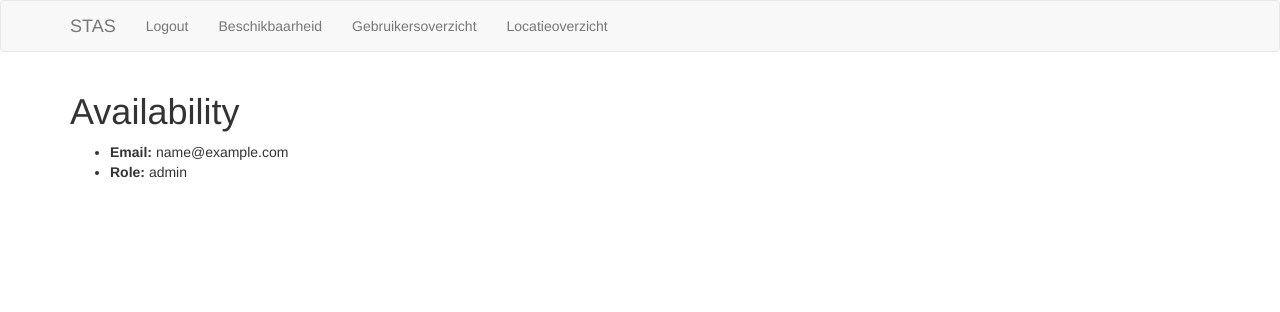
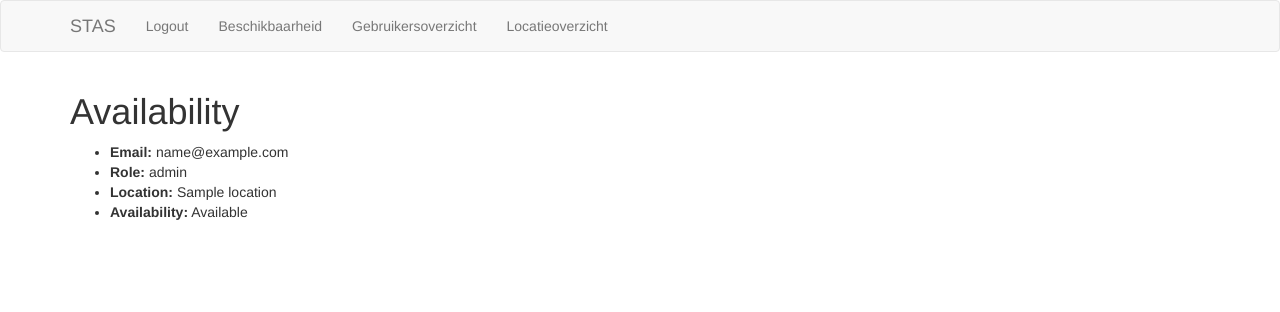
Before and after one commit to eddyvdaker/Zuyd-STAS-StudentTeacherAvailabilitySystem, a Flask app: page /availability/user/1 in a window 1280 px wide. Shown: the top 312 px of the page. Run offline with Flask 2, Linux system fonts and the light colour scheme; a user stored in the database is signed in; tables that the repository leaves empty hold one stand-in row (values such as "Sample post"); parts of the project's set-up code (start-up, migrations or seed data) failed here and were passed over; some libraries are stand-ins or nearby versions.

Commit message:
the user_availability page now also displays the last registered location and availability of a selected user

```diff
--- a/app/availability/routes.py
+++ b/app/availability/routes.py
@@ -1,5 +1,5 @@
 from flask_login import login_required
-from app.models import User
+from app.models import User, Checkin, Location
 from app.availability import bp
 from flask import render_template
 
@@ -16,7 +16,15 @@ def user_list():
 @login_required
 def user_availability(user_id):
     user = User.query.filter_by(id=user_id).first()
+    checkins = Checkin.query.filter_by(user_id=user_id)
+    checkin = checkins[-1]
+    location = Location.query.filter_by(id=checkin.location_id).first()
+    availability = checkin.availability
+    if availability == False:
+        availability="Not available"
+    else:
+        availability="Available"
     return render_template(
         'availability/user_availability.html', user=user,
-        title='Availability'
+        location=location, availability=availability, title='Availability'
     )
--- a/app/templates/availability/user_availability.html
+++ b/app/templates/availability/user_availability.html
@@ -5,6 +5,8 @@
   <ul>
     <li><strong>{{ 'Email' }}:</strong> {{ user.email }}</li>
     <li><strong>{{ 'Role' }}:</strong> {{ user.role }}</li>
+    <li><strong>{{ 'Location' }}:</strong> {{ location.name }}</li>
+    <li><strong>{{ 'Availability' }}:</strong> {{ availability }}</li>
   </ul>
 </div>
 {% endblock %}
```
Also changed, not shown: app.db.
